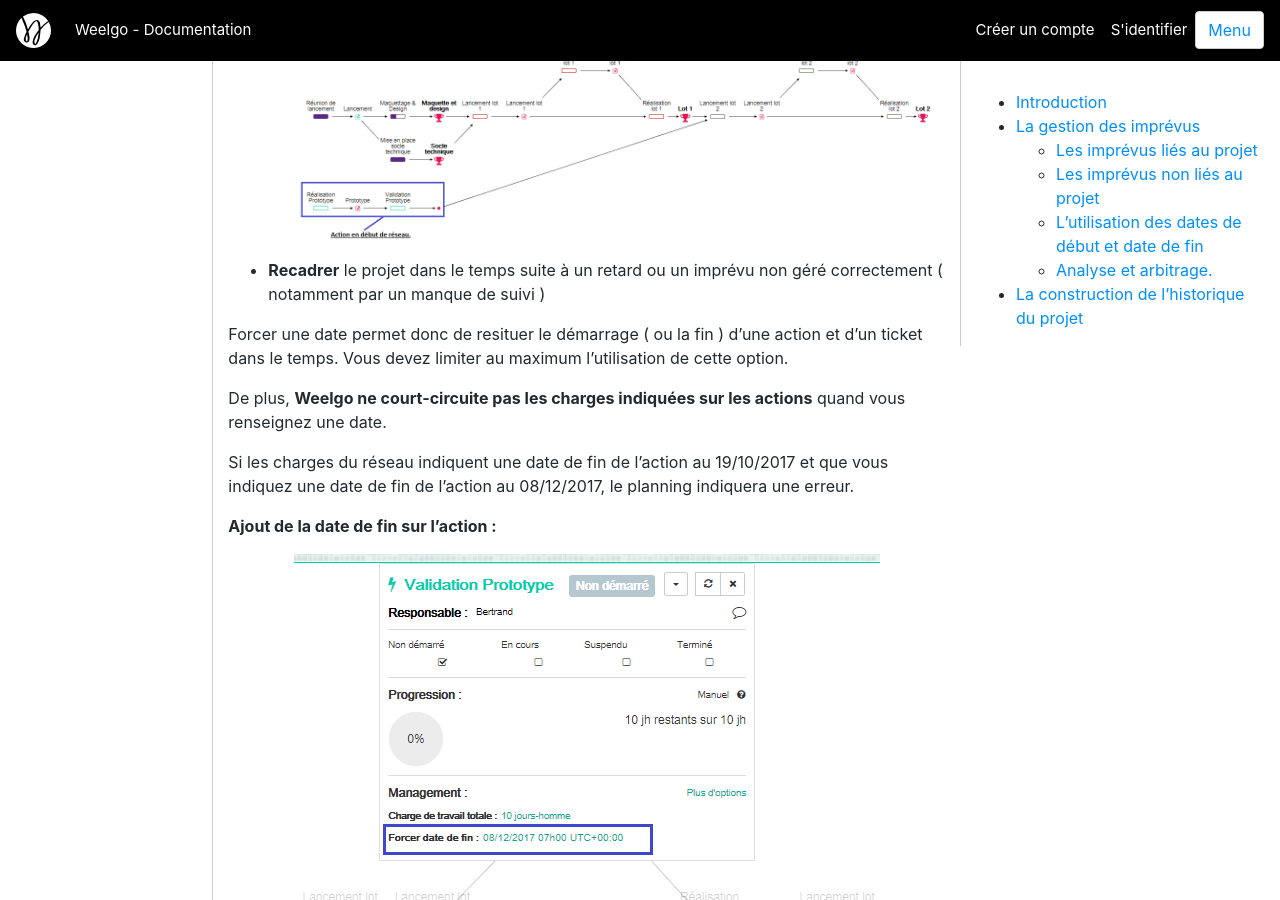
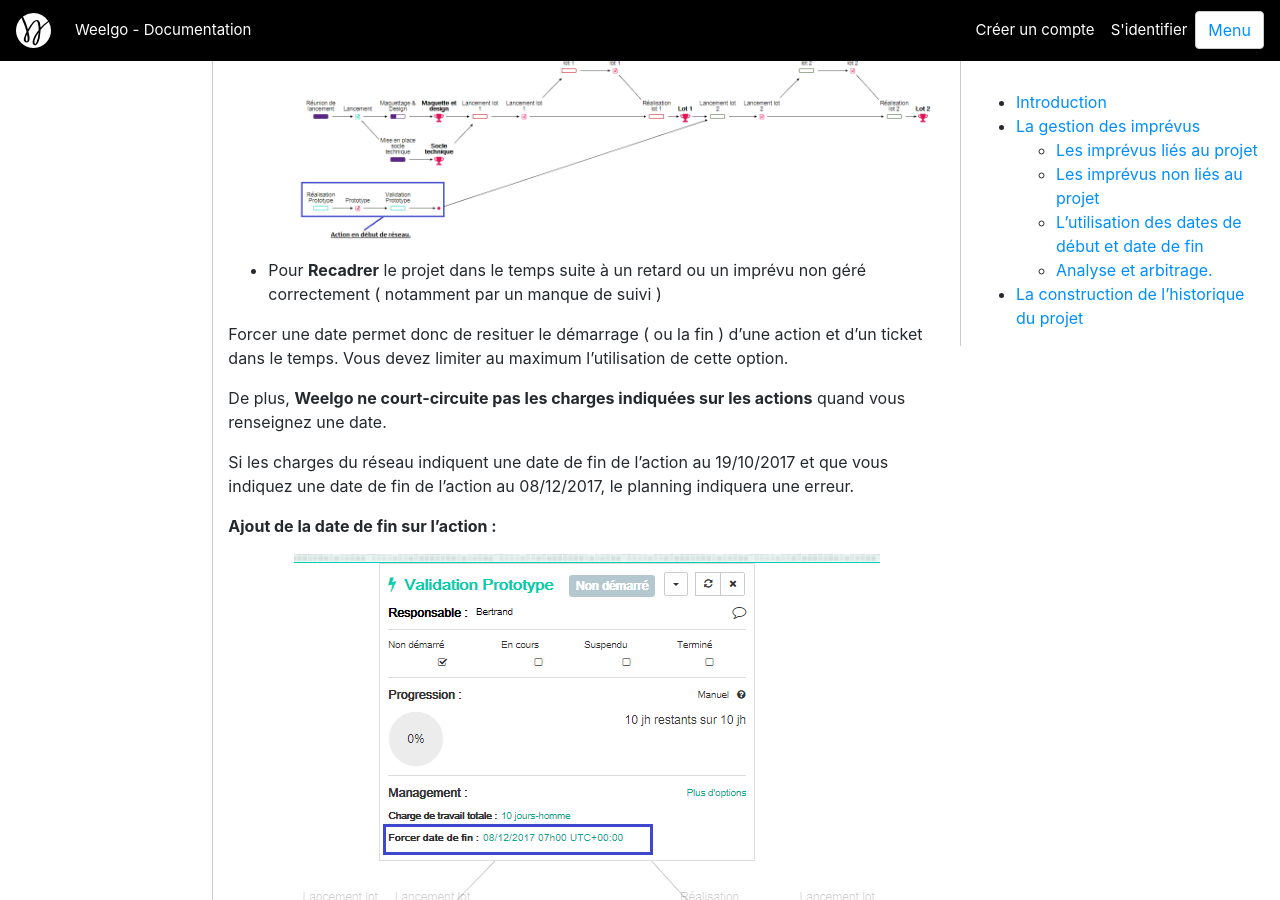
Before and after one commit to Weelgo/weelgo.github.io, a Jekyll site: the page built from fr/tutoriels/suiviProjet_etp2_imprevusEtHistorique.md, in a window 1280 px wide and 900 px high, scrolled down 5318 px. Built offline with Jekyll 4.4.1, drawn with Linux system fonts in a browser that asks for light colours.

Commit message:
Update suiviProjet_etp2_imprevusEtHistorique.md

```diff
--- a/fr/tutoriels/suiviProjet_etp2_imprevusEtHistorique.md
+++ b/fr/tutoriels/suiviProjet_etp2_imprevusEtHistorique.md
@@ -113,7 +113,7 @@ Nous avons déjà évoqué l'utilisation de la durée pour gérer un retard. Les
 <img src="/fr/img/actionDebutReseau.png">
 </p>
 
-* __Recadrer__ le projet dans le temps suite à un retard ou un imprévu non géré correctement ( notamment par un manque de suivi )
+* Pour __Recadrer__ le projet dans le temps suite à un retard ou un imprévu non géré correctement ( notamment par un manque de suivi )
 
 
 Forcer une date permet donc de resituer le démarrage ( ou la fin ) d'une action et d'un ticket dans le temps. Vous devez limiter au maximum l'utilisation de cette option.
```
